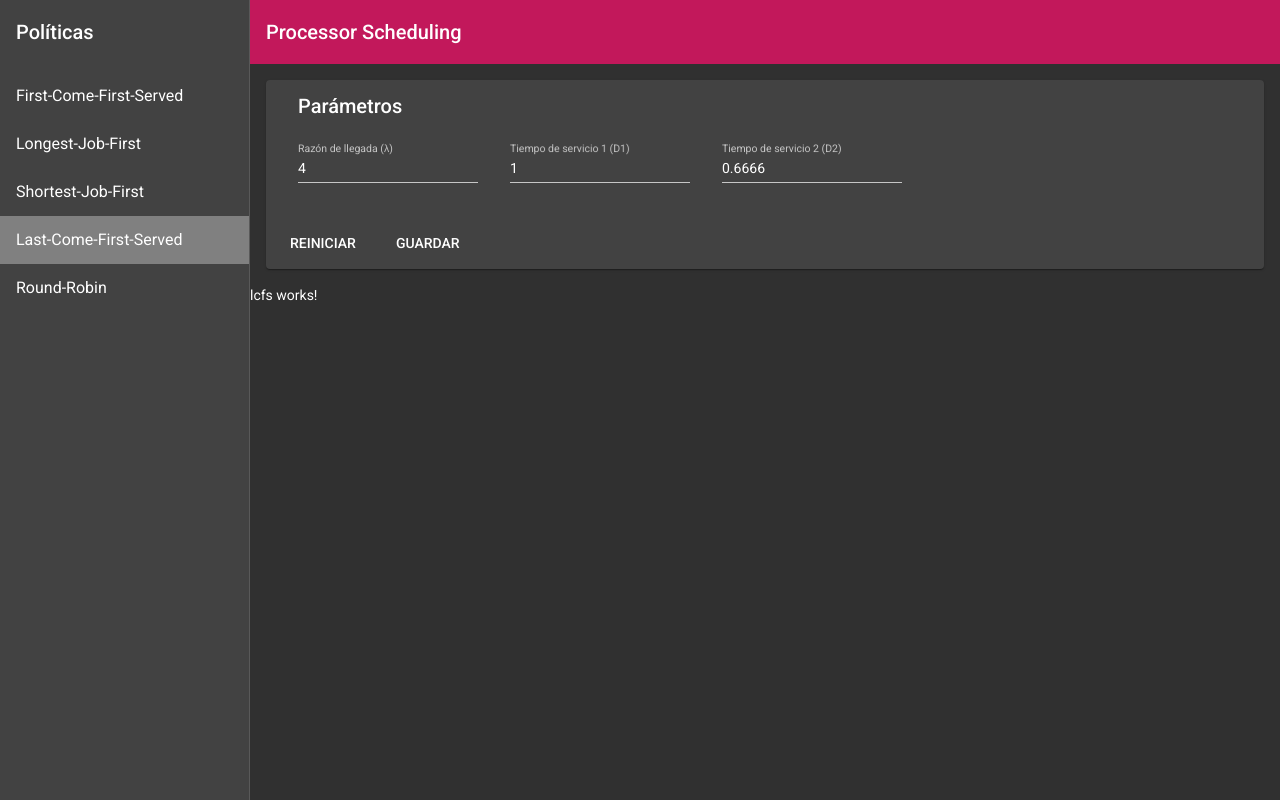
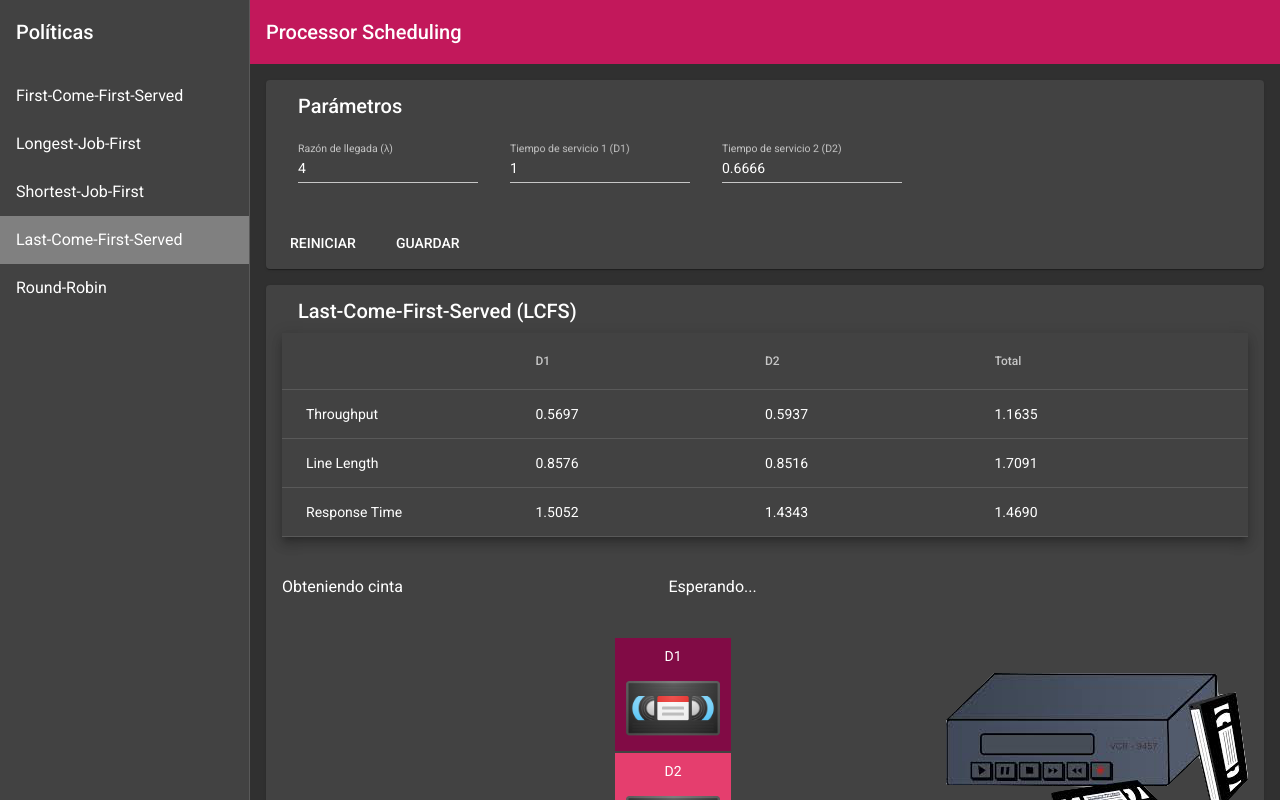
Before and after one commit to jimmymorales/ProcessorScheduling, an Angular app: page /lcfs in a window 1280 px wide. Built offline with nearby package versions, Linux system fonts and the light colour scheme.

Commit message:
Fixes when restarting parameters

```diff
--- a/src/app/fcfs/fcfs.component.html
+++ b/src/app/fcfs/fcfs.component.html
@@ -33,11 +33,11 @@
     </mat-table>
     <h3 class="getting-title">Obteniendo cinta</h3>
     <h3 class="waiting-title">Esperando...</h3>
-    <div id="vhs1" [@video1]="video1" (@video1.done)="newState($event)" class="vhs dark-vhs">
+    <div id="vhs1" *ngIf="!clear1" [@video1]="video1" (@video1.done)="newState($event)" class="vhs dark-vhs">
       <p>D1</p>
       <img src="assets/vhs.png">
     </div>
-    <div id="vhs2" [@video2]="video2" (@video2.done)="newState($event)" class="vhs light-vhs">
+    <div id="vhs2" *ngIf="!clear2" [@video2]="video2" (@video2.done)="newState($event)" class="vhs light-vhs">
       <p>D2</p>
       <img src="assets/vhs.png">
     </div>
--- a/src/app/fcfs/fcfs.component.ts
+++ b/src/app/fcfs/fcfs.component.ts
@@ -89,6 +89,9 @@ export class FcfsComponent implements OnInit, OnDestroy {
   private timeout2 = 0;
   private timeout3 = 0;
   private timeout4 = 0;
+
+  clear1 = false;
+  clear2 = false;
 
   constructor(private schedulingCalculatorService: SchedulingParametersStore) {
   }
@@ -190,7 +193,15 @@ export class FcfsComponent implements OnInit, OnDestroy {
     clearTimeout(this.timeout2);
     clearTimeout(this.timeout3);
     clearTimeout(this.timeout4);
-    this.video1 = 'getting';
-    this.video2 = 'getting';
+
+    this.clear1 = true;
+    this.clear2 = true;
+
+    setTimeout(() => {
+      this.clear1 = false;
+      this.clear2 = false;
+      this.video1 = 'getting';
+      this.video2 = 'getting';
+    }, 500);
   }
 }
--- a/src/app/lcfs/lcfs.component.html
+++ b/src/app/lcfs/lcfs.component.html
@@ -1 +1,46 @@
-<p>lcfs works!</p>
+<mat-card class="policy-card">
+  <mat-card-header>
+    <mat-card-title>Last-Come-First-Served (LCFS)</mat-card-title>
+  </mat-card-header>
+  <mat-card-content class="card-content">
+    <mat-table [dataSource]="dataSource" class="mat-elevation-z8">
+      <!-- Position Column -->
+      <ng-container matColumnDef="name">
+        <mat-header-cell *matHeaderCellDef></mat-header-cell>
+        <mat-cell *matCellDef="let element"> {{element.name}} </mat-cell>
+      </ng-container>
+
+      <!-- Name Column -->
+      <ng-container matColumnDef="d1">
+        <mat-header-cell *matHeaderCellDef> D1</mat-header-cell>
+        <mat-cell *matCellDef="let element"> {{element.d1 | number:'1.4-4'}} </mat-cell>
+      </ng-container>
+
+      <!-- Weight Column -->
+      <ng-container matColumnDef="d2">
+        <mat-header-cell *matHeaderCellDef> D2</mat-header-cell>
+        <mat-cell *matCellDef="let element"> {{element.d2 | number:'1.4-4'}} </mat-cell>
+      </ng-container>
+
+      <!-- Symbol Column -->
+      <ng-container matColumnDef="total">
+        <mat-header-cell *matHeaderCellDef> Total</mat-header-cell>
+        <mat-cell *matCellDef="let element"> {{element.total | number:'1.4-4'}} </mat-cell>
+      </ng-container>
+
+      <mat-header-row *matHeaderRowDef="displayedColumns"></mat-header-row>
+      <mat-row *matRowDef="let row; columns: displayedColumns;"></mat-row>
+    </mat-table>
+    <h3 class="getting-title">Obteniendo cinta</h3>
+    <h3 class="waiting-title">Esperando...</h3>
+    <div id="vhs1" *ngIf="!clear1" [@video1]="video1" (@video1.done)="newState($event)" class="vhs dark-vhs">
+      <p>D1</p>
+      <img src="assets/vhs.png">
+    </div>
+    <div id="vhs2" *ngIf="!clear2" [@video2]="video2" (@video2.done)="newState($event)" class="vhs light-vhs">
+      <p>D2</p>
+      <img src="assets/vhs.png">
+    </div>
+    <img class="vcr" src="assets/vcr.png">
+  </mat-card-content>
+</mat-card>
--- a/src/app/lcfs/lcfs.component.ts
+++ b/src/app/lcfs/lcfs.component.ts
@@ -1,15 +1,220 @@
-import { Component, OnInit } from '@angular/core';
+import {Component, OnDestroy, OnInit} from '@angular/core';
+import {animate, state, style, transition, trigger} from '@angular/animations';
+import {SchedulingParametersStore} from '../../scheduling-parameters-store.service';
+import {Row} from '../fcfs/fcfs.component';
 
 @Component({
   selector: 'app-lcfs',
   templateUrl: './lcfs.component.html',
-  styleUrls: ['./lcfs.component.css']
+  styleUrls: ['./lcfs.component.css'],
+  animations: [
+    trigger('video1', [
+      state('getting', style({
+        left: 0,
+        marginLeft: 0,
+        top: '70%',
+        marginTop: '-115px',
+      })),
+      state('waiting', style({
+        left: '50%',
+        marginLeft: '-150px',
+        top: '70%',
+        marginTop: '-115px',
+      })),
+      state('viewing', style({
+        left: '100%',
+        marginLeft: '-250px',
+        top: '70%',
+        marginTop: '-100px',
+      })),
+      transition('getting => waiting', [
+        animate('1s')
+      ]),
+      transition('waiting <=> viewing', [
+        animate('1s')
+      ]),
+      transition('viewing => getting', [
+        animate('1s')
+      ]),
+    ]),
+    trigger('video2', [
+      state('getting', style({
+        left: 0,
+        marginLeft: '0',
+        top: '70%',
+        marginTop: '0',
+      })),
+      state('waiting', style({
+        left: '50%',
+        marginLeft: '-150px',
+        top: '70%',
+        marginTop: '0',
+      })),
+      state('viewing', style({
+        left: '100%',
+        marginLeft: '-250px',
+        top: '70%',
+        marginTop: '-100px',
+      })),
+      transition('getting => waiting', [
+        animate('1s')
+      ]),
+      transition('waiting <=> viewing', [
+        animate('1s')
+      ]),
+      transition('viewing => getting', [
+        animate('1s')
+      ]),
+    ])
+  ]
 })
-export class LcfsComponent implements OnInit {
+export class LcfsComponent implements OnInit, OnDestroy {
+  video1 = 'getting';
+  video2 = 'getting';
 
-  constructor() { }
+  dataSource: Row[] = [
+    {name: 'Throughput', d1: 0, d2: 0, total: 0},
+    {name: 'Line Length', d1: 0, d2: 0, total: 0},
+    {name: 'Response Time', d1: 0, d2: 0, total: 0},
+  ];
+  displayedColumns: string[] = ['name', 'd1', 'd2', 'total'];
+
+  private timeout1 = 0;
+  private timeout2 = 0;
+  private timeout3 = 0;
+  private timeout4 = 0;
+
+  private rollback1 = false;
+  private rollback2 = false;
+
+  clear1 = false;
+  clear2 = false;
+
+  constructor(private schedulingCalculatorService: SchedulingParametersStore) {
+  }
 
   ngOnInit(): void {
+    this.schedulingCalculatorService.addListener((lambda, d1, d2) => this.onParametersChanged(lambda, d1, d2));
+    // tslint:disable-next-line:max-line-length
+    this.onParametersChanged(this.schedulingCalculatorService.lambda, this.schedulingCalculatorService.d1, this.schedulingCalculatorService.d2);
   }
 
+  ngOnDestroy(): void {
+    this.schedulingCalculatorService.removeListener(this.onParametersChanged);
+  }
+
+  newState(event: AnimationEvent): void {
+    console.log('new state', event);
+    // @ts-ignore
+    if (event.triggerName === 'video1') {
+      // @ts-ignore
+      if (event.toState === 'getting') {
+        this.timeout1 = setTimeout(() => {
+          this.video1 = 'waiting';
+        }, (this.schedulingCalculatorService.BASE_TIME / this.schedulingCalculatorService.lambda) + 10);
+      } else { // @ts-ignore
+        if (event.toState === 'waiting') {
+          if (!this.rollback1) {
+            if (this.video2 === 'viewing') {
+              clearTimeout(this.timeout4);
+              this.rollback2 = true;
+              this.video2 = 'waiting';
+            }
+            this.video1 = 'viewing';
+          } else {
+            this.rollback1 = true;
+          }
+        } else { // @ts-ignore
+          if (event.toState === 'viewing') {
+            this.timeout2 = setTimeout(() => {
+              this.video1 = 'getting';
+              if (this.video2 === 'waiting') {
+                this.video2 = 'viewing';
+              }
+            }, this.schedulingCalculatorService.BASE_TIME * this.schedulingCalculatorService.d1);
+          }
+        }
+      }
+    } else { // @ts-ignore
+      if (event.triggerName === 'video2') {
+        // @ts-ignore
+        if (event.toState === 'getting') {
+          this.timeout3 = setTimeout(() => {
+            this.video2 = 'waiting';
+          }, (this.schedulingCalculatorService.BASE_TIME / this.schedulingCalculatorService.lambda) - 10);
+        } else { // @ts-ignore
+          if (event.toState === 'waiting') {
+            if (!this.rollback2) {
+              if (this.video1 === 'viewing') {
+                clearTimeout(this.timeout2);
+                this.rollback1 = true;
+                this.video1 = 'waiting';
+              }
+              this.video2 = 'viewing';
+            } else {
+              this.rollback2 = true;
+            }
+          } else { // @ts-ignore
+            if (event.toState === 'viewing') {
+              this.timeout4 = setTimeout(() => {
+                if (this.video1 === 'waiting') {
+                  this.video1 = 'viewing';
+                }
+                this.video2 = 'getting';
+              }, this.schedulingCalculatorService.BASE_TIME * this.schedulingCalculatorService.d2);
+            }
+          }
+        }
+      }
+    }
+  }
+
+  onParametersChanged(lambda: number, d1: number, d2: number): void {
+    console.log('parameters changed!');
+
+    const E1 = lambda;
+    const E2 = 1 / d2;
+    const E3 = 1 / d1;
+    // tslint:disable-next-line:max-line-length
+    const pvw = (E1 * E1 * E2 * (2 * E1 + E2)) / (2 * (E1 * E1 * E1) * E3 + 2 * (E1 * E1 * E1) * E2 + E1 * E1 * E3 * E3 + 4 * (E1 * E1) * E2 * E3 + E1 * E1 * E2 * E2 + 2 * E1 * E3 * E3 * E2 + 2 * E1 * E3 * E2 * E2 + E2 * E2 * E3 * E3);
+    // tslint:disable-next-line:max-line-length
+    const pvg = (E1 * E3 * E2 * (2 * E1 + E2)) / (2 * (E1 * E1 * E1) * E3 + 2 * (E1 * E1 * E1) * E2 + E1 * E1 * E3 * E3 + 4 * (E1 * E1) * E2 * E3 + E1 * E1 * E2 * E2 + 2 * E1 * E3 * E3 * E2 + 2 * E1 * E3 * E2 * E2 + E2 * E2 * E3 * E3);
+    const pgg = (E2 * E3) / (2 * E1 * E1 + E1 * E3 + E1 * E2 + E2 * E3);
+    // tslint:disable-next-line:max-line-length
+    const pgv = (E1 * E2 * E3 * (2 * E1 + E3)) / (2 * (E1 * E1 * E1) * E3 + 2 * (E1 * E1 * E1) * E2 + E1 * E1 * E3 * E3 + 4 * (E1 * E1) * E2 * E3 + E1 * E1 * E2 * E2 + 2 * E1 * E3 * E3 * E2 + 2 * E1 * E3 * E2 * E2 + E2 * E2 * E3 * E3);
+    // tslint:disable-next-line:max-line-length
+    const pwv = (E1 * E1 * E3 * (2 * E1 + E3)) / (2 * (E1 * E1 * E1) * E3 + 2 * (E1 * E1 * E1) * E2 + E1 * E1 * E3 * E3 + 4 * (E1 * E1) * E2 * E3 + E1 * E1 * E2 * E2 + 2 * E1 * E3 * E3 * E2 + 2 * E1 * E3 * E2 * E2 + E2 * E2 * E3 * E3);
+
+    const u1 = pvw + pvg;
+    const u2 = pgv + pwv;
+
+    this.dataSource[0].d1 = u1 / d1;
+    this.dataSource[0].d2 = u2 / d2;
+    this.dataSource[0].total = this.dataSource[0].d1 + this.dataSource[0].d2;
+
+    this.dataSource[1].d1 = pvw + pvg + pwv;
+    this.dataSource[1].d2 = pvw + pgv + pwv;
+    this.dataSource[1].total = this.dataSource[1].d1 + this.dataSource[1].d2;
+
+    this.dataSource[2].d1 = this.dataSource[1].d1 / this.dataSource[0].d1;
+    this.dataSource[2].d2 = this.dataSource[1].d2 / this.dataSource[0].d2;
+    this.dataSource[2].total = this.dataSource[1].total / this.dataSource[0].total;
+
+    clearTimeout(this.timeout1);
+    clearTimeout(this.timeout2);
+    clearTimeout(this.timeout3);
+    clearTimeout(this.timeout4);
+    this.rollback1 = false;
+    this.rollback2 = false;
+
+    this.clear1 = true;
+    this.clear2 = true;
+
+    setTimeout(() => {
+      this.clear1 = false;
+      this.clear2 = false;
+      this.video1 = 'getting';
+      this.video2 = 'getting';
+    }, 500);
+  }
 }
--- a/src/app/ljf/ljf.component.html
+++ b/src/app/ljf/ljf.component.html
@@ -33,11 +33,11 @@
     </mat-table>
     <h3 class="getting-title">Obteniendo cinta</h3>
     <h3 class="waiting-title">Esperando...</h3>
-    <div id="vhs1" [@video1]="video1" (@video1.done)="newState($event)" class="vhs dark-vhs">
+    <div id="vhs1" *ngIf="!clear1" [@video1]="video1" (@video1.done)="newState($event)" class="vhs dark-vhs">
       <p>D1</p>
       <img src="assets/vhs.png">
     </div>
-    <div id="vhs2" [@video2]="video2" (@video2.done)="newState($event)" class="vhs light-vhs">
+    <div id="vhs2" *ngIf="!clear2" [@video2]="video2" (@video2.done)="newState($event)" class="vhs light-vhs">
       <p>D2</p>
       <img src="assets/vhs.png">
     </div>
--- a/src/app/ljf/ljf.component.ts
+++ b/src/app/ljf/ljf.component.ts
@@ -83,6 +83,9 @@ export class LjfComponent implements OnInit, OnDestroy {
   private timeout2 = 0;
   private timeout3 = 0;
   private timeout4 = 0;
+
+  clear1 = false;
+  clear2 = false;
 
   constructor(private schedulingCalculatorService: SchedulingParametersStore) {
   }
@@ -193,7 +196,15 @@ export class LjfComponent implements OnInit, OnDestroy {
     clearTimeout(this.timeout2);
     clearTimeout(this.timeout3);
     clearTimeout(this.timeout4);
-    this.video1 = 'getting';
-    this.video2 = 'getting';
+
+    this.clear1 = true;
+    this.clear2 = true;
+
+    setTimeout(() => {
+      this.clear1 = false;
+      this.clear2 = false;
+      this.video1 = 'getting';
+      this.video2 = 'getting';
+    }, 500);
   }
 }
--- a/src/app/sjf/sjf.component.html
+++ b/src/app/sjf/sjf.component.html
@@ -33,11 +33,11 @@
     </mat-table>
     <h3 class="getting-title">Obteniendo cinta</h3>
     <h3 class="waiting-title">Esperando...</h3>
-    <div id="vhs1" [@video1]="video1" (@video1.done)="newState($event)" class="vhs dark-vhs">
+    <div id="vhs1" *ngIf="!clear1" [@video1]="video1" (@video1.done)="newState($event)" class="vhs dark-vhs">
       <p>D1</p>
       <img src="assets/vhs.png">
     </div>
-    <div id="vhs2" [@video2]="video2" (@video2.done)="newState($event)" class="vhs light-vhs">
+    <div id="vhs2" *ngIf="!clear2" [@video2]="video2" (@video2.done)="newState($event)" class="vhs light-vhs">
       <p>D2</p>
       <img src="assets/vhs.png">
     </div>
--- a/src/app/sjf/sjf.component.ts
+++ b/src/app/sjf/sjf.component.ts
@@ -83,6 +83,9 @@ export class SjfComponent implements OnInit, OnDestroy {
   private timeout2 = 0;
   private timeout3 = 0;
   private timeout4 = 0;
+
+  clear1 = false;
+  clear2 = false;
 
   constructor(private schedulingCalculatorService: SchedulingParametersStore) {
   }
@@ -193,7 +196,14 @@ export class SjfComponent implements OnInit, OnDestroy {
     clearTimeout(this.timeout2);
     clearTimeout(this.timeout3);
     clearTimeout(this.timeout4);
-    this.video1 = 'getting';
-    this.video2 = 'getting';
+    this.clear1 = true;
+    this.clear2 = true;
+
+    setTimeout(() => {
+      this.clear1 = false;
+      this.clear2 = false;
+      this.video1 = 'getting';
+      this.video2 = 'getting';
+    }, 500);
   }
 }
```
